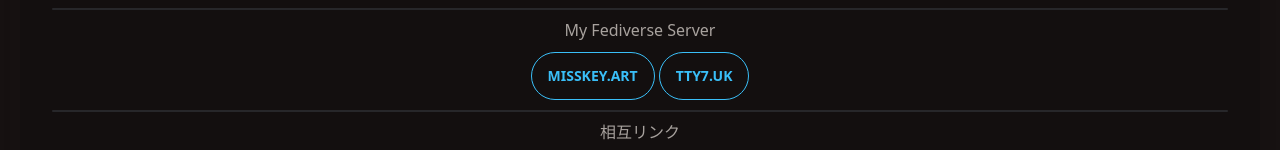
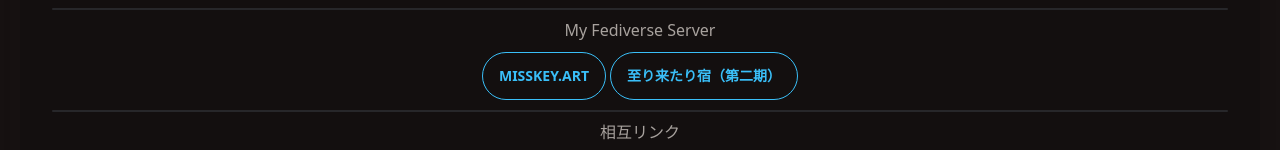
Before and after one commit to Zel9278/c30.life, a Next.js app: page /links in a window 1280 px wide. Shown: the part 450-600 px from the top of the page. Built offline with nearby package versions, Linux system fonts and the light colour scheme.

Commit message:
Update counter.json and page.tsx

```diff
--- a/src/app/links/page.tsx
+++ b/src/app/links/page.tsx
@@ -89,9 +89,9 @@
         href: "https://misskey.art",
     },
     {
-        title: "tty7.uk",
-        href: "https://m.tty7.uk",
-    },
+        title: "至り来たり宿（第二期）",
+        href: "https://mk.c30.life",
+    }
 ]
 
 const mutualLinks = [
```
Also changed, not shown: src/.counter.json.
